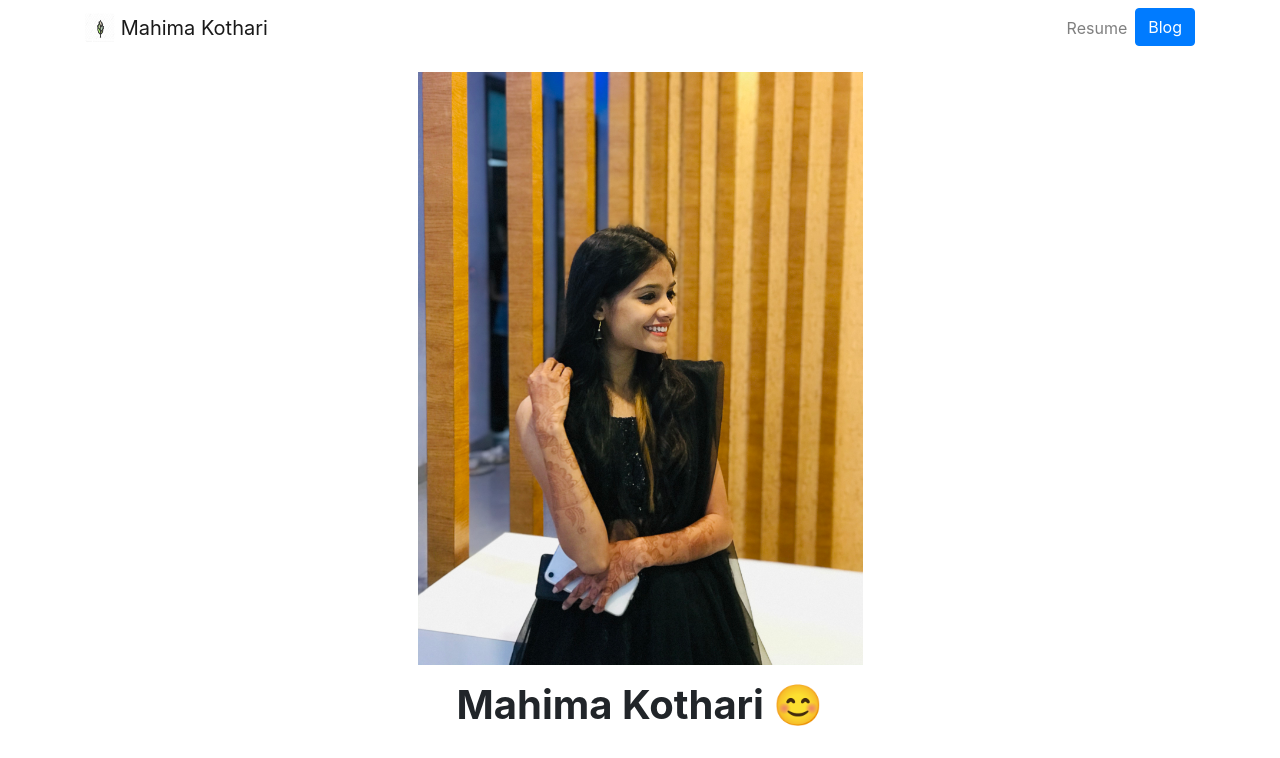
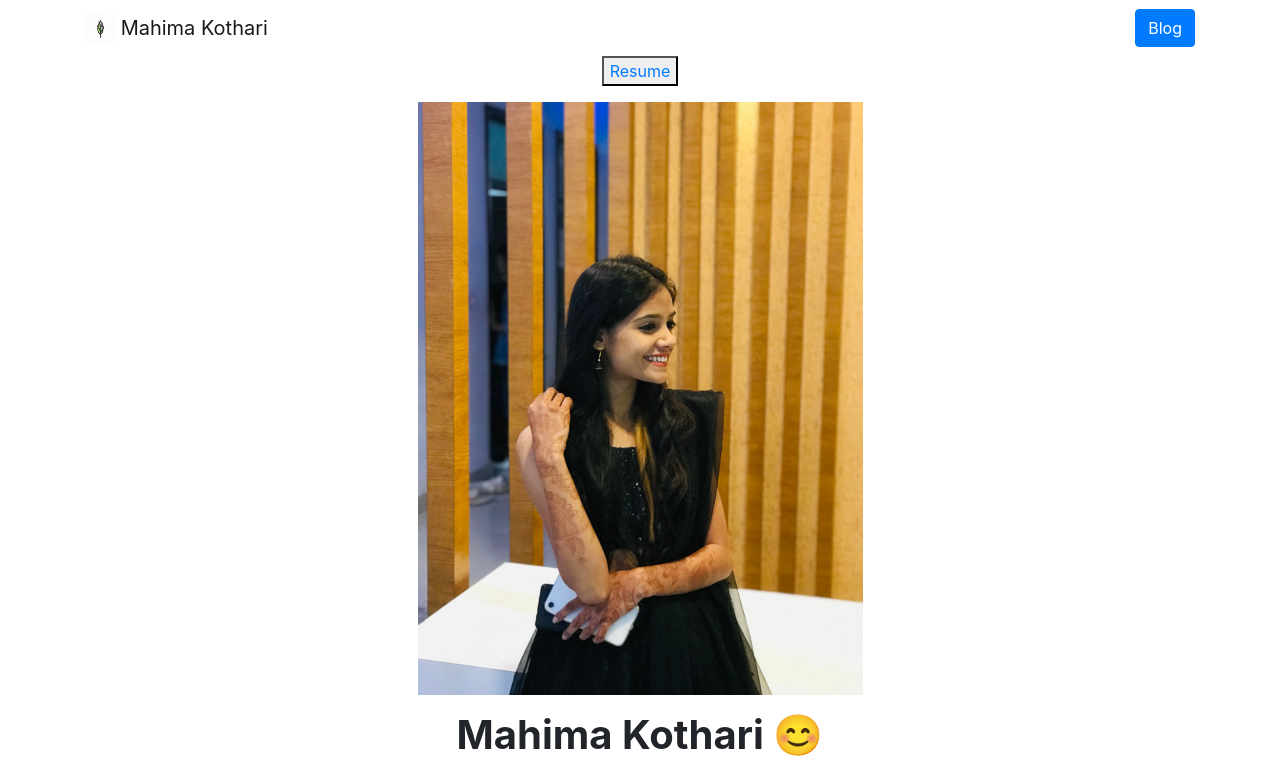
Before and after one commit to Mahima-014/personal_portfolio-project, a Django app: page / in a window 1280 px wide. Shown: the top 758 px of the page. Run offline with Django 3.2, Linux system fonts and the light colour scheme; data comes from the database, SQL or seed files in the repository; both versions use the stored data as it was after the commit; some libraries are stand-ins or nearby versions.

Commit message:
final chnge

```diff
--- a/portfolio/templates/portfolio/base.html
+++ b/portfolio/templates/portfolio/base.html
@@ -31,9 +31,6 @@
       </button>
       <div class="collapse navbar-collapse text-center" id="navbarNav">
         <ul class="navbar-nav ml-auto">
-          <li class="nav-item">
-            <a class="nav-link" href="{% static "portfolio/RESUME_new.pdf" %}">Resume</a>
-          </li>
           <li>
             <a role="button" href="{% url 'blog:all_blogs' %}" class="btn btn-primary">Blog</a>
           </li>
--- a/portfolio/templates/portfolio/home.html
+++ b/portfolio/templates/portfolio/home.html
@@ -3,7 +3,8 @@
 {% load static %}
 
 {% block content %}
-
+<center> <button> <a href="{% static "portfolio/RESUME_new.pdf" %}">Resume</a></button>
+ </center>
 <div class="row justify-content-center my-3">
   <div class="col-5">
     <img src="{% static 'portfolio/mahi2.jpeg' %}" class="img-fluid">
```
Also changed, not shown: db.sqlite3, media/portfolio/images/JECRC_QTQ6NkQ.jpg (added).
